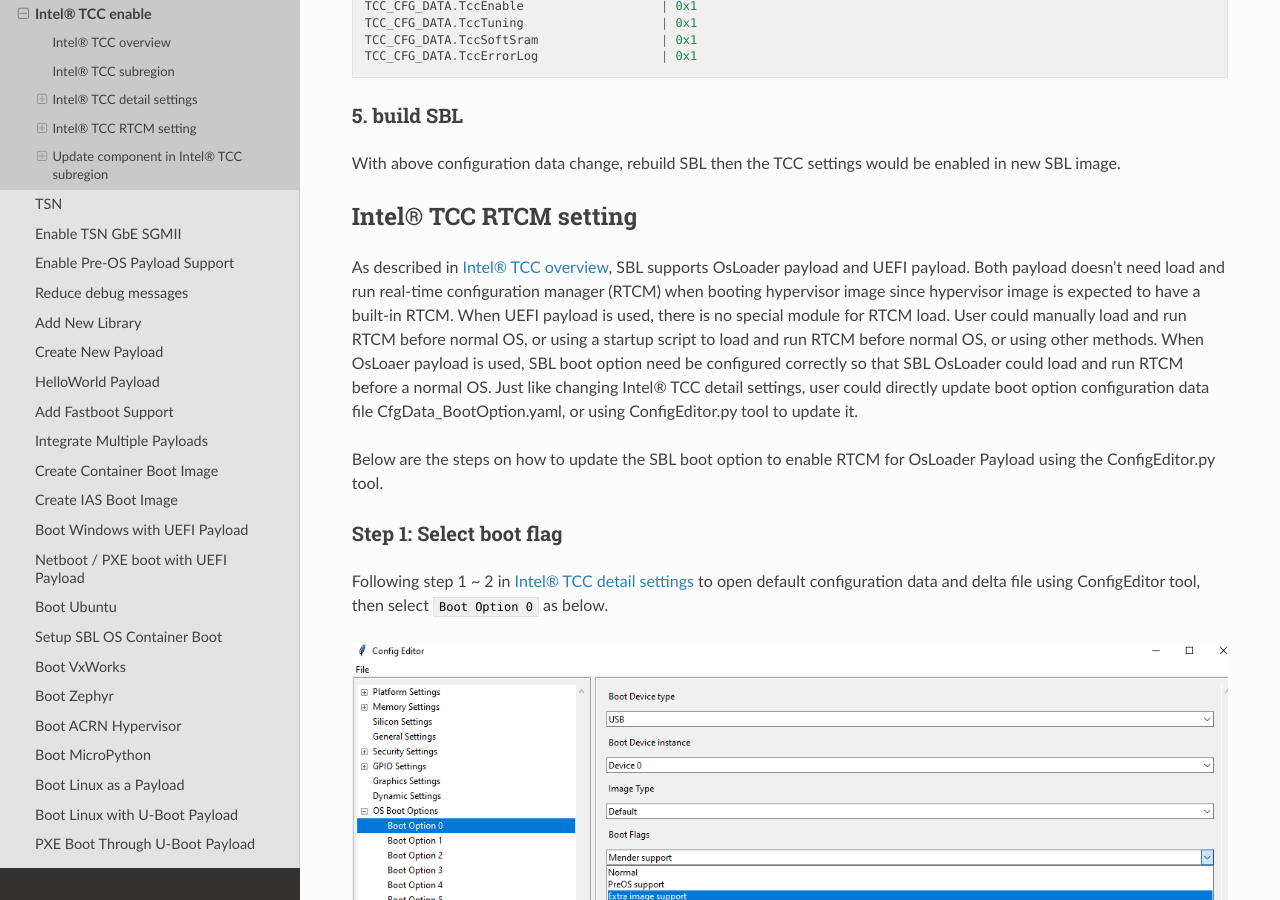
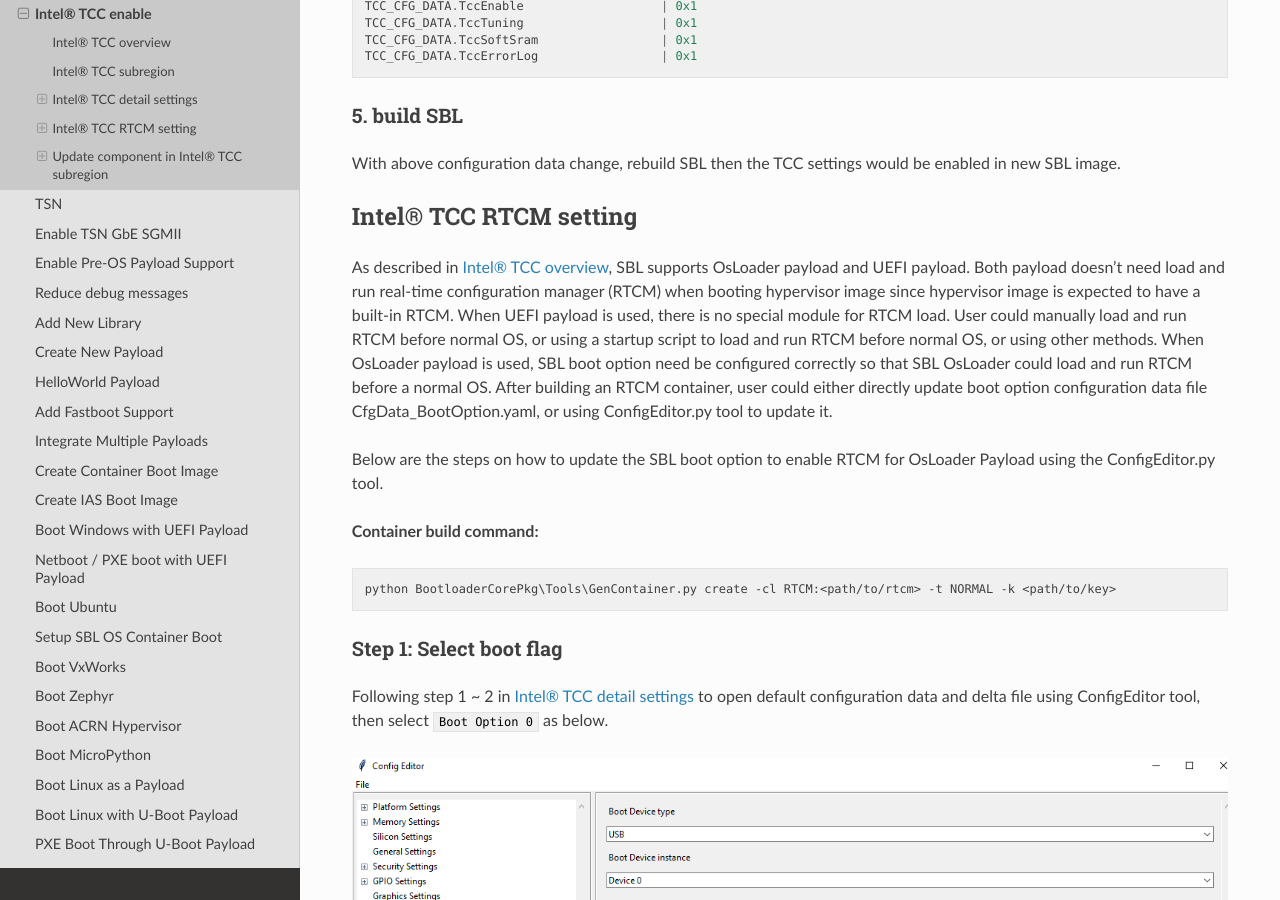
Before and after one commit to slimbootloader/documentation, a Sphinx documentation site: the page built from source/how-tos/enable-intel-tcc.rst, in a window 1280 px wide and 900 px high, scrolled down 5418 px. Built offline with Sphinx 7.4.7 and the Read the Docs theme 2.0.0, drawn with Linux system fonts in a browser that asks for light colours.

Commit message:
Add RTCM container build command to TCC enabling guide
Signed-off-by: Atharva Lele <atharva.lele@intel.com>

```diff
--- a/source/how-tos/enable-intel-tcc.rst
+++ b/source/how-tos/enable-intel-tcc.rst
@@ -186,11 +186,16 @@
 
 As described in :ref:`tcc_overview`, SBL supports OsLoader payload and UEFI payload. Both payload doesn't need load and run real-time configuration manager (RTCM) when booting hypervisor image since hypervisor image is expected to have a built-in RTCM.
 When UEFI payload is used, there is no special module for RTCM load. User could manually load and run RTCM before normal OS, or using a startup script to load and run RTCM before normal OS, or using other methods.
-When OsLoaer payload is used, SBL boot option need be configured correctly so that SBL OsLoader could load and run RTCM before a normal OS.
-Just like changing Intel® TCC detail settings, user could directly update boot option configuration data file CfgData_BootOption.yaml, or using ConfigEditor.py tool to update it.
+When OsLoader payload is used, SBL boot option need be configured correctly so that SBL OsLoader could load and run RTCM before a normal OS.
+After building an RTCM container, user could either directly update boot option configuration data file CfgData_BootOption.yaml, or using ConfigEditor.py tool to update it.
 
 Below are the steps on how to update the SBL boot option to enable RTCM for OsLoader Payload using the ConfigEditor.py tool.
 
+**Container build command:**
+
+.. code-block:: text
+
+    python BootloaderCorePkg\Tools\GenContainer.py create -cl RTCM:<path/to/rtcm> -t NORMAL -k <path/to/key>
 
 Step 1: Select boot flag
 ^^^^^^^^^^^^^^^^^^^^^^^^
```
